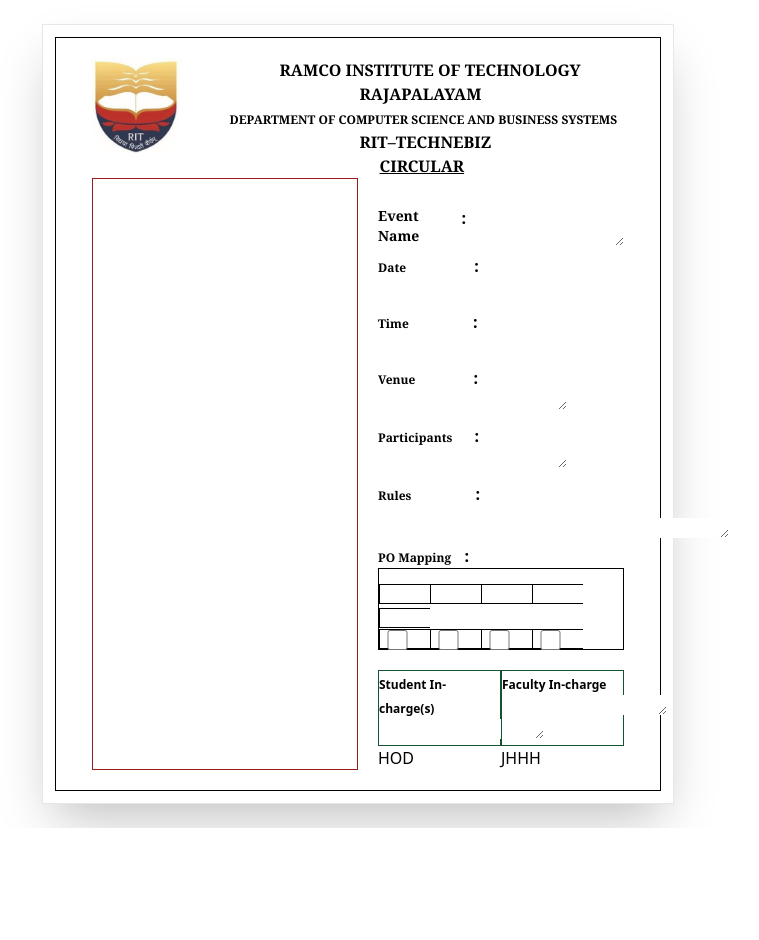
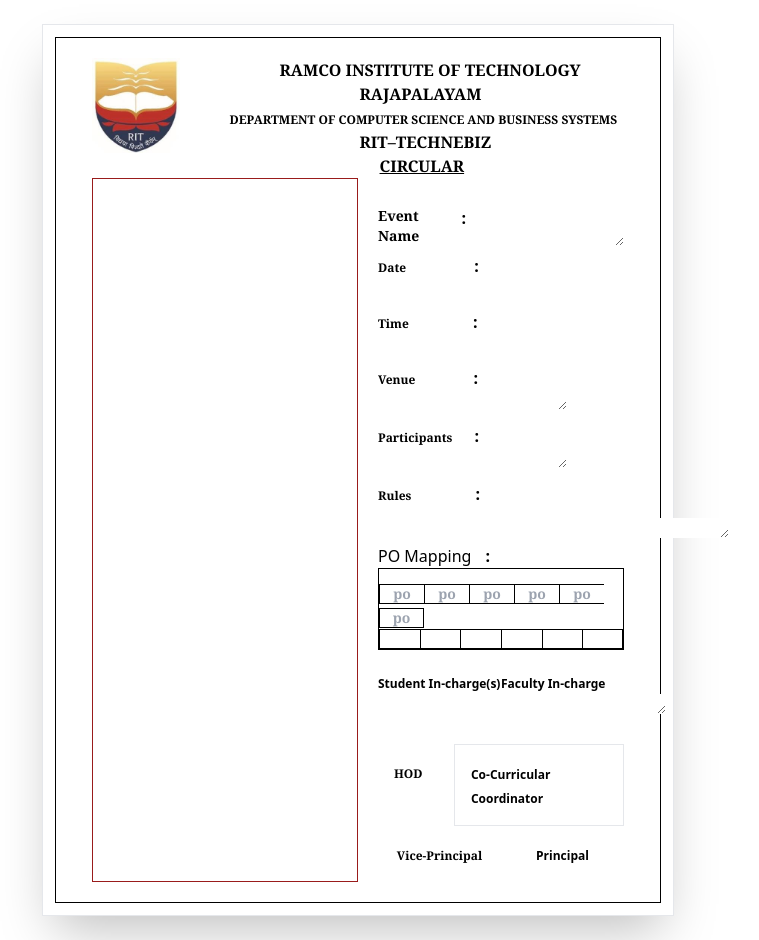
Before and after one commit to Gopikaran071/cocurricular, a React (Vite) app: page /Circular in a window 1280 px wide. Shown: the whole page, without its empty margins (282-1041 px from the left). Before the commit the page ends 828 px from the top, so only its background shows below. Built offline with nearby package versions, Linux system fonts and the light colour scheme.

Commit message:
some update

```diff
--- a/src/Home/Circular.jsx
+++ b/src/Home/Circular.jsx
@@ -58,48 +58,66 @@
                                         </div>
                                     </div>
                                     <div>
-                                        <span className='font-serif text-xs  font-semibold'>  PO Mapping   </span>
+                                        <span >  PO Mapping   </span>
                                         <span className='font-bold ml-[10px]'>:</span>
                                     </div>
                                     <div className='border border-black '>
-                                        <div className='mt-3'>
-                                            <input type="text" name="" id="" className='h-5 w-[51px] p-1  text-center font-serif text-sm font-semibold  border-r-0 border border-black' />
-                                            <input type="text" name="" id="" className='h-5 w-[51px] p-1  text-center font-serif text-sm font-semibold border-r-0 border border-black' />
-                                            <input type="text" name="" id="" className='h-5 w-[51px] p-1  text-center font-serif text-sm font-semibold border-r-0 border border-black' />
-                                            <input type="text" name="" id="" className='h-5 w-[51px] p-1 text-center  font-serif text-sm font-semibold border-r-0 border border-black' />
-                                            <input type="text" name="" id="" className='h-5 w-[51px] p-1 text-center  font-serif text-sm font-semibold border-r-0 border border-black' />
-                                            <input type="text" name="" id="" className='h-5 w-[51px] p-1 text-center  font-serif text-sm font-semibold  border-black' />
-                                            <div className='flex  '>
+                                        <div className='mt-3 '>
+                                            <input type="text" name="" id="" className='h-5 w-[45px] p-1  text-center font-serif text-sm font-semibold  border-r-0 border border-black' placeholder='po' />
+                                            <input type="text" name="" id="" className='h-5 w-[45px] p-1  text-center font-serif text-sm font-semibold border-r-0 border border-black' placeholder='po' />
+                                            <input type="text" name="" id="" className='h-5 w-[45px] p-1  text-center font-serif text-sm font-semibold border-r-0 border border-black' placeholder='po'/>
+                                            <input type="text" name="" id="" className='h-5 w-[45px] p-1 text-center  font-serif text-sm font-semibold border-r-0 border border-black' placeholder='po'/>
+                                            <input type="text" name="" id="" className='h-5 w-[45px] p-1 text-center  font-serif text-sm font-semibold border-r-0 border border-black' placeholder='po'/>
+                                            <input type="text" name="" id="" className='h-5 w-[45px] p-1 text-center  font-serif text-sm font-semibold border-r-1 border border-black' placeholder='po'/>
+                                           <div className='flex'>
+                                           <div  className='h-5 w-[45px] p-1 text-center  font-serif text-sm font-semibold border-r-0 border border-black' ></div>
+                                            <div  className='h-5 w-[45px] p-1 text-center  font-serif text-sm font-semibold border-r-0 border border-black ' ></div>
+                                            <div  className='h-5 w-[45px] p-1 text-center  font-serif text-sm font-semibold border-r-0 border border-black' ></div>
+                                            <div  className='h-5 w-[45px] p-1 text-center  font-serif text-sm font-semibold border-r-0 border border-black' ></div>
+                                            <div  className='h-5 w-[45px] p-1 text-center  font-serif text-sm font-semibold border-r-0 border border-black' ></div>
+                                            <div  className='h-5 w-[45px] p-1 text-center  font-serif text-sm font-semibold border-r-1 border border-black' ></div>
+
+                                           </div>
+
+
+
+                                            {/* check box for po */}
+                                            {/* <div className='flex  '>
                                                 <div className='border h-5 w-[51px]  border-r-0  border-black '><input type="checkbox" name="" id="" className='h-[20px] w-[35px]  text-black p-1 border-r-0 border border-black' /></div>
                                                 <div className='border h-5 w-[51px] border-r-0  border-black '><input type="checkbox" name="" id="" className='h-[20px] w-[35px]  text-black p-1 border-r-0 border border-black' /></div>
                                                 <div className='border h-5 w-[51px] border-r-0  border-black '><input type="checkbox" name="" id="" className='h-[20px] w-[35px]  text-black p-1 border-r-0 border border-black' /></div>
                                                 <div className='border h-5 w-[51px] border-r-0   border-black '><input type="checkbox" name="" id="" className='h-[20px] w-[35px]  text-black p-1 border-r-0 border border-black' /></div>
-                                            </div>
+                                            </div> */}
                                         </div>
                                     </div>
                                     {/* below the po tables */}
                                     <div className='flex'>
-                                        <div className='mt-5 border border-green-900 w-1/2'>
+                                        <div className='mt-5  w-1/2'>
                                             <div>
                                                 <span className='text-xs font-bold ' id='student'>Student In-charge(s)</span>
                                                 <textarea name="student" id='student' cols="17" rows="1" className=' text-sm ml-3'></textarea>
                                             </div>
                                         </div>
-                                        <div className='mt-5 border border-green-900 w-1/2'>
+                                        <div className='mt-5 w-1/2'>
                                             <div>
                                                 <span className='font-bold  text-xs' id="Faculty"> Faculty In-charge</span>
                                                 <textarea name="Rules" id="Faculty" cols="17" rows="1" className=' text-sm ml-3'></textarea>
                                             </div>
                                         </div>
+                                    </div><br />
+                                    <div className='flex'>
+                                        <div className='w-1/3 p-4'><span  className='font-serif text-xs  font-semibold  '>HOD</span>
+                                            </div>
+                                        <div className='w-2/1 border p-4 '><span  className='font-bold text-xs  '>Co-Curricular Coordinator</span>
+                                        </div>
                                     </div>
                                     <div className='flex'>
-                                        <div className='w-1/2'>HOD
+                                        <div className='w-1/2 p-4  text-center'><span  className='font-serif text-xs  font-semibold ' >Vice-Principal</span>
                                             </div>
-                                        <div className='w-1/2'>JHHH
+                                        <div className='w-1/2 p-4  text-center'><span  className='font-bold text-xs '>Principal</span>
+                                        </div>
+                                    </div>
 
-                                        </div>
-
-                                    </div>
                                 </div>
                             </form>
                         </div>
```
